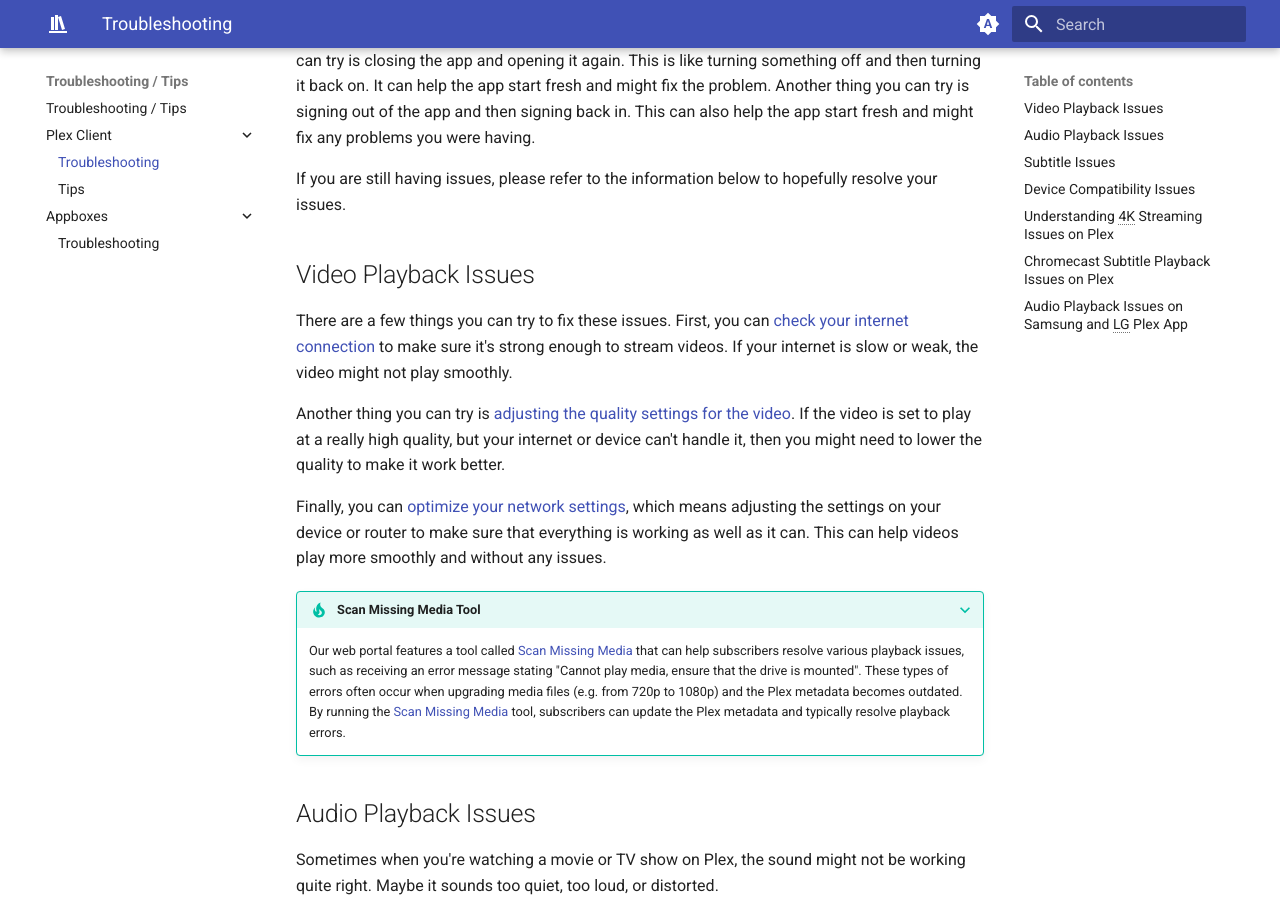
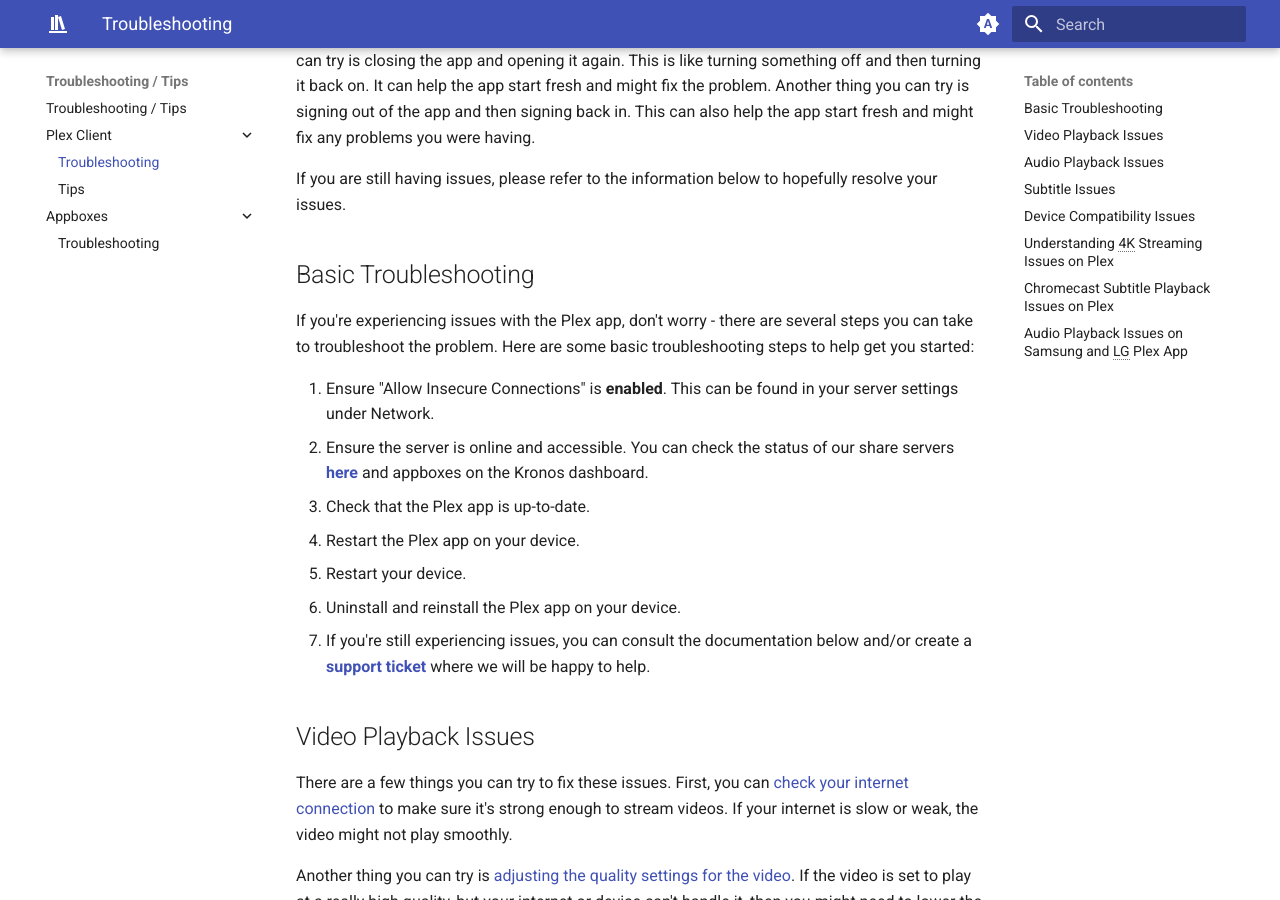
Before and after one commit to neomedia6989/docs-2, an MkDocs documentation site: the page built from docs/troubleshooting/client/index.md, in a window 1280 px wide and 900 px high, scrolled down 271 px. Built offline with MkDocs 1.6.1 and Material for MkDocs 9.7.7, drawn with Linux system fonts in a browser that asks for light colours.

Commit message:
Update index.md

```diff
--- a/docs/troubleshooting/client/index.md
+++ b/docs/troubleshooting/client/index.md
@@ -3,6 +3,18 @@
 Sometimes, when you use an app like Plex to watch movies or TV shows, things might not work quite right. Maybe the video stops playing or the app freezes up. If this happens, one thing you can try is closing the app and opening it again. This is like turning something off and then turning it back on. It can help the app start fresh and might fix the problem. Another thing you can try is signing out of the app and then signing back in. This can also help the app start fresh and might fix any problems you were having.
 
 If you are still having issues, please refer to the information below to hopefully resolve your issues.
+
+## Basic Troubleshooting
+
+If you're experiencing issues with the Plex app, don't worry - there are several steps you can take to troubleshoot the problem. Here are some basic troubleshooting steps to help get you started:
+
+1. Ensure "Allow Insecure Connections" is **enabled**. This can be found in your server settings under Network.
+2. Ensure the server is online and accessible. You can check the status of our share servers **[here](https://uptime.blackbeard.media/status/home)** and appboxes on the Kronos dashboard.
+3. Check that the Plex app is up-to-date.
+4. Restart the Plex app on your device.
+5. Restart your device.
+6. Uninstall and reinstall the Plex app on your device.
+7. If you're still experiencing issues, you can consult the documentation below and/or create a **[support ticket](https://discord.com/channels/532304048200744982/921503213432242196)** where we will be happy to help.
 
 ## Video Playback Issues
 
```
